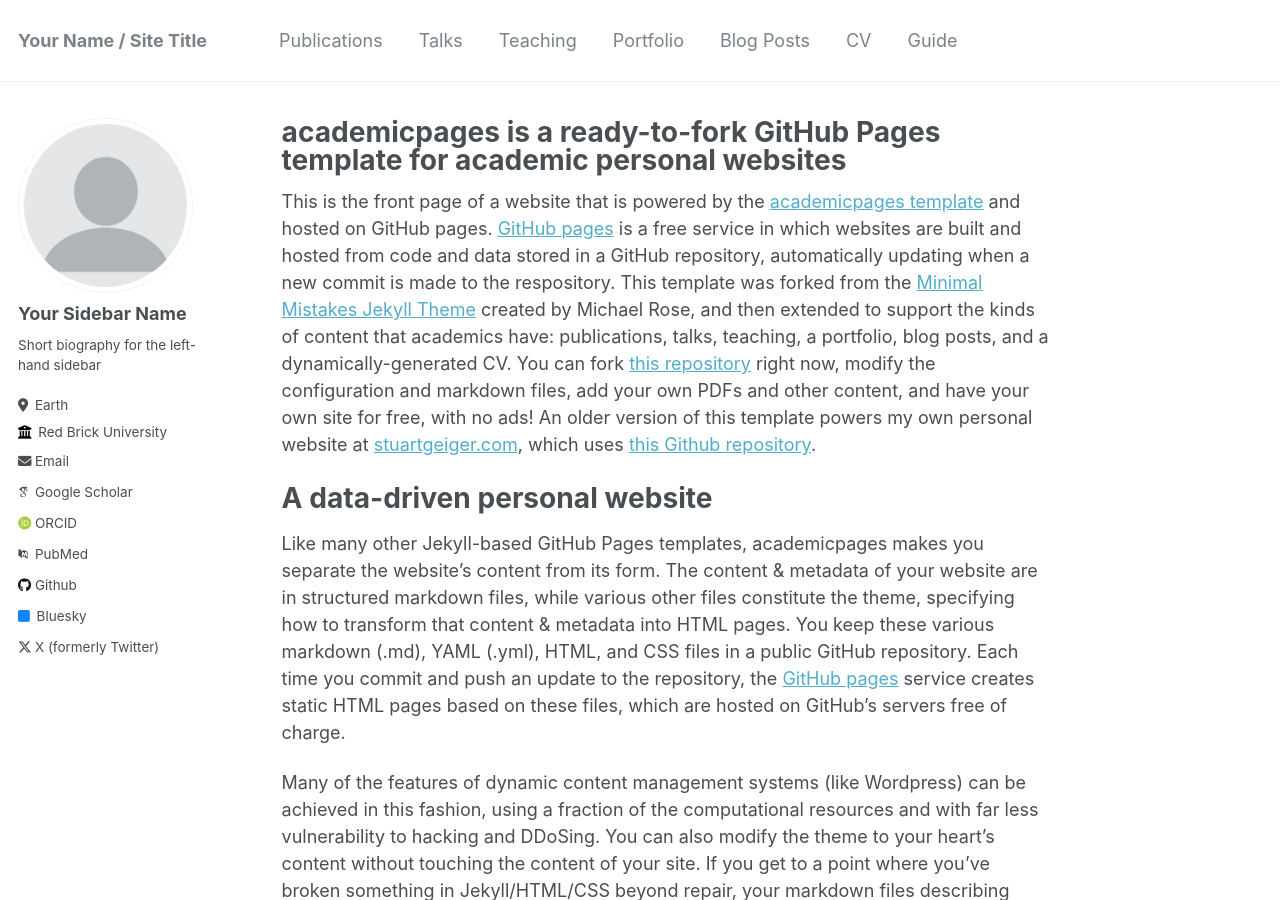
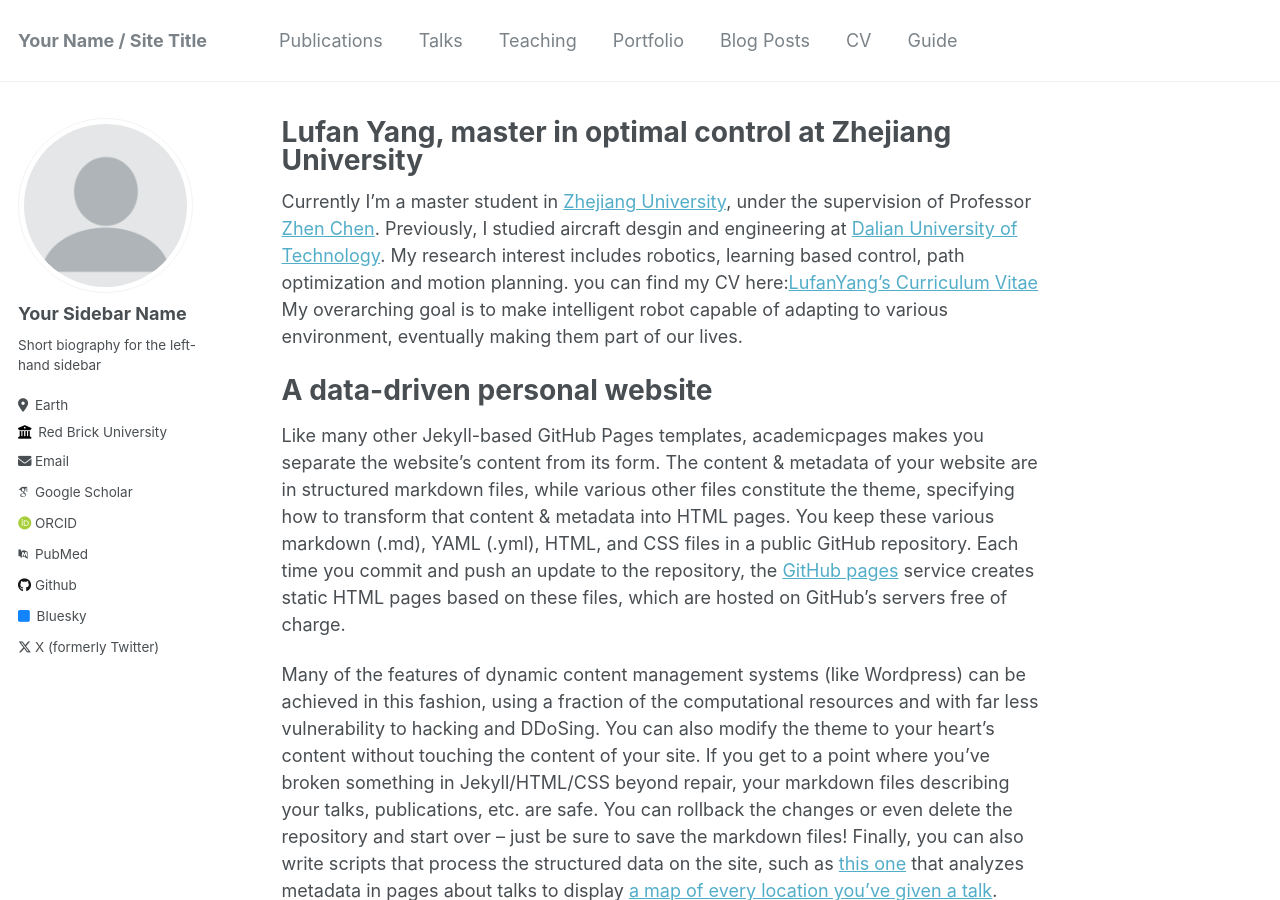
Before and after one commit to yanglufan98/lufanyang98, a Jekyll site: the page built from _pages/about.md, in a window 1280 px wide and 900 px high. Built offline with Jekyll 4.4.1, drawn with Linux system fonts in a browser that asks for light colours; some web fonts are replaced.

Commit message:
Update about.md
brief introduction - very first try

```diff
--- a/_pages/about.md
+++ b/_pages/about.md
@@ -1,13 +1,15 @@
 ---
 permalink: /
-title: "academicpages is a ready-to-fork GitHub Pages template for academic personal websites"
+title: "Lufan Yang, master in optimal control at Zhejiang University"
 author_profile: true
 redirect_from:
   - /about/
   - /about.html
 ---
-
-This is the front page of a website that is powered by the [academicpages template](https://github.com/academicpages/academicpages.github.io) and hosted on GitHub pages. [GitHub pages](https://pages.github.com) is a free service in which websites are built and hosted from code and data stored in a GitHub repository, automatically updating when a new commit is made to the respository. This template was forked from the [Minimal Mistakes Jekyll Theme](https://mmistakes.github.io/minimal-mistakes/) created by Michael Rose, and then extended to support the kinds of content that academics have: publications, talks, teaching, a portfolio, blog posts, and a dynamically-generated CV. You can fork [this repository](https://github.com/academicpages/academicpages.github.io) right now, modify the configuration and markdown files, add your own PDFs and other content, and have your own site for free, with no ads! An older version of this template powers my own personal website at [stuartgeiger.com](http://stuartgeiger.com), which uses [this Github repository](https://github.com/staeiou/staeiou.github.io).
+Currently I'm a master student in [Zhejiang University](https://www.zju.edu.cn/english/), under the supervision of Professor [Zhen Chen](https://scholar.google.com/citations?user=HZIqqJYAAAAJ&hl=en). Previously, I studied aircraft desgin and engineering at [Dalian University of Technology](https://en.dlut.edu.cn/).
+My research interest includes robotics, learning based control, path optimization and motion planning.
+you can find my CV here:[LufanYang's Curriculum Vitae](../assets/Curiculum_Vitae.pdf)
+My overarching goal is to make intelligent robot capable of adapting to various environment, eventually making them part of our lives.
 
 A data-driven personal website
 ======
```
